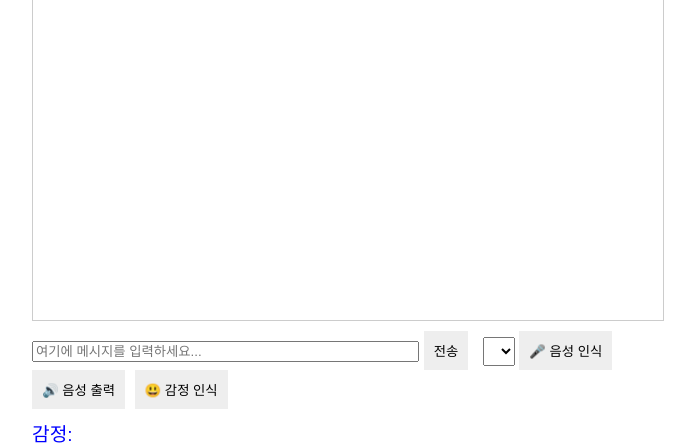
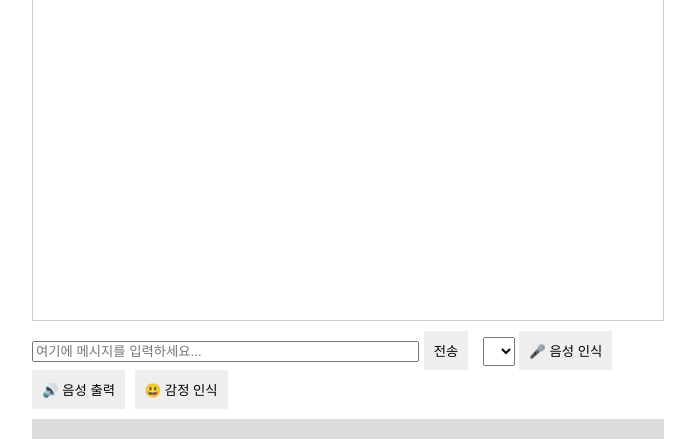
Before and after one commit to cjs0818/flask_gpt, a Flask app: page / in a window 1280 px wide. Shown: the part 76-523 px from the top of the page, without its empty margins (292-987 px from the left). Run offline with Flask 3, Linux system fonts and the light colour scheme; lists and menus that the app fills with data are empty.

Commit message:
mic volume bar implemented but not working

```diff
--- a/templates/index.html
+++ b/templates/index.html
@@ -10,12 +10,19 @@
         .messages { border: 1px solid #ccc; height: 300px; overflow-y: scroll; padding: 10px; }
         .input-group { margin-top: 10px; }
         .emotion-display { margin-top: 10px; font-size: 1.2em; color: blue; }
-        #canvasOverlay {
-            position: absolute;
-            top: 0;
-            left: 0;
+        .mic-visualizer {
+            margin-top: 10px;
             width: 100%;
-            height: auto;
+            height: 20px;
+            background-color: #ddd;
+            position: relative;
+            overflow: hidden;
+        }
+        .mic-visualizer-bar {
+            height: 100%;
+            background-color: #007bff;
+            width: 0;
+            transition: width 0.1s ease-out;
         }
         /* 버튼 스타일 */
         button { padding: 10px; margin-right: 5px; cursor: pointer; border: none; background-color: #eee; }
@@ -35,6 +42,9 @@
             <button id="speakButton" onclick="toggleSpeechSynthesis()">🔊 음성 출력</button>
             <button id="emotionButton" onclick="toggleEmotionRecognition()">😃 감정 인식</button>
         </div>
+        <div class="mic-visualizer">
+            <div id="micBar" class="mic-visualizer-bar"></div> <!-- 음량 막대바 -->
+        </div>
         <div class="emotion-display" id="emotionDisplay">감정: </div>
         <div style="position: relative; display: inline-block;">
             <video id="video" autoplay></video>
@@ -49,6 +59,13 @@
         let speaking = false;
         let selectedMicId = ''; // 선택된 마이크 ID
         const micSelect = document.getElementById('micSelect');
+        const micBar = document.getElementById('micBar'); // 음량 막대바
+
+        // 오디오 시각화 변수
+        let audioContext;
+        let analyser;
+        let micStream;
+
         // 음성 출력 변수
         const synth = window.speechSynthesis;
 
@@ -157,6 +174,42 @@
                 option.text = device.label || `Microphone ${micSelect.length + 1}`;
                 micSelect.appendChild(option);
             });
+        }
+
+        // 마이크 음량 시각화 시작
+        async function startMicVisualizer() {
+            selectedMicId = micSelect.value; // 선택된 마이크 ID 저장
+
+            if (micStream) {
+                micStream.getTracks().forEach(track => track.stop()); // 이전 스트림 중지
+            }
+
+            micStream = await navigator.mediaDevices.getUserMedia({
+                audio: { deviceId: selectedMicId ? { exact: selectedMicId } : undefined }
+            });
+
+            if (!audioContext) {
+                audioContext = new (window.AudioContext || window.webkitAudioContext)();
+                analyser = audioContext.createAnalyser();
+                analyser.fftSize = 256; // 작은 FFT 크기
+            }
+
+            const source = audioContext.createMediaStreamSource(micStream);
+            source.connect(analyser);
+
+            visualizeMicVolume();
+        }
+
+        // 마이크 음량 시각화 업데이트
+        function visualizeMicVolume() {
+            const dataArray = new Uint8Array(analyser.frequencyBinCount);
+            function draw() {
+                analyser.getByteFrequencyData(dataArray);
+                const volume = Math.max(...dataArray) / 255; // 0.0 ~ 1.0 사이 값
+                micBar.style.width = `${volume * 100}%`; // 막대바 크기 업데이트
+                requestAnimationFrame(draw); // 반복 호출
+            }
+            draw();
         }
 
         // 음성 인식 초기화
```
